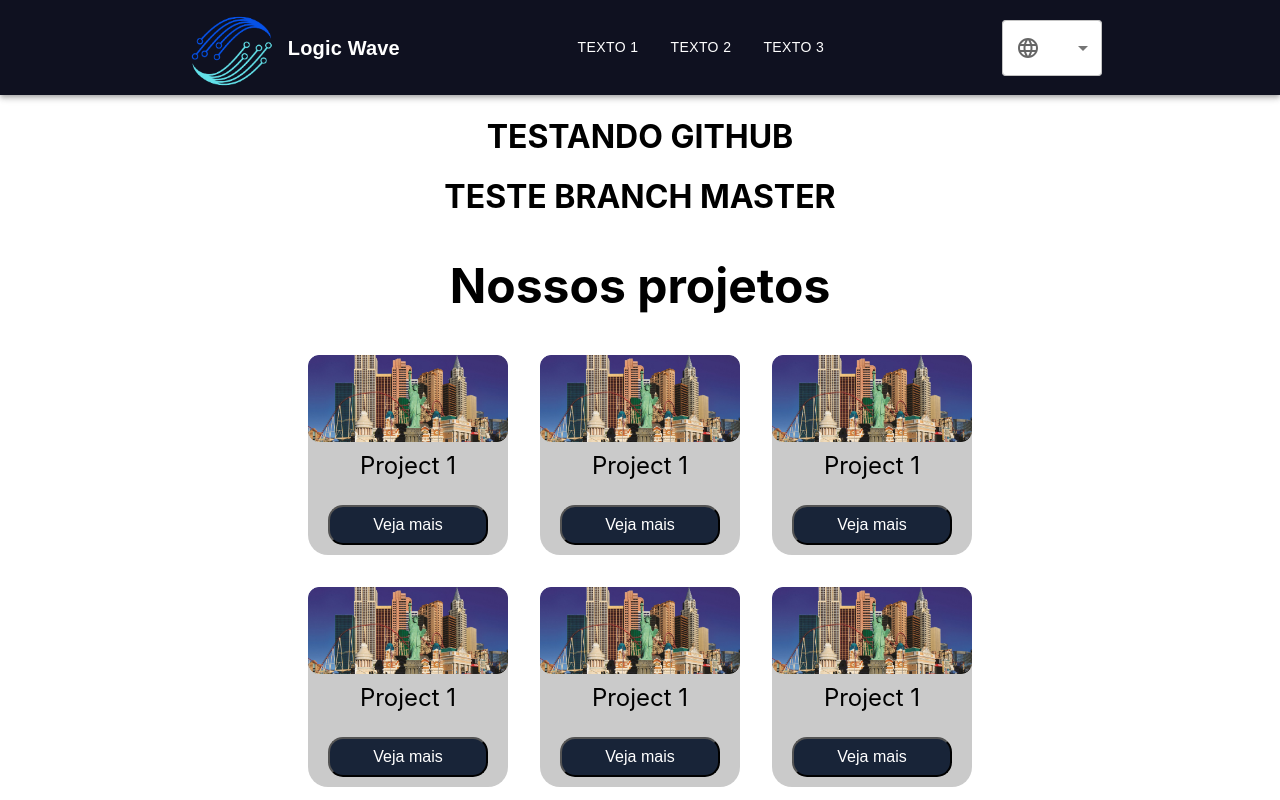
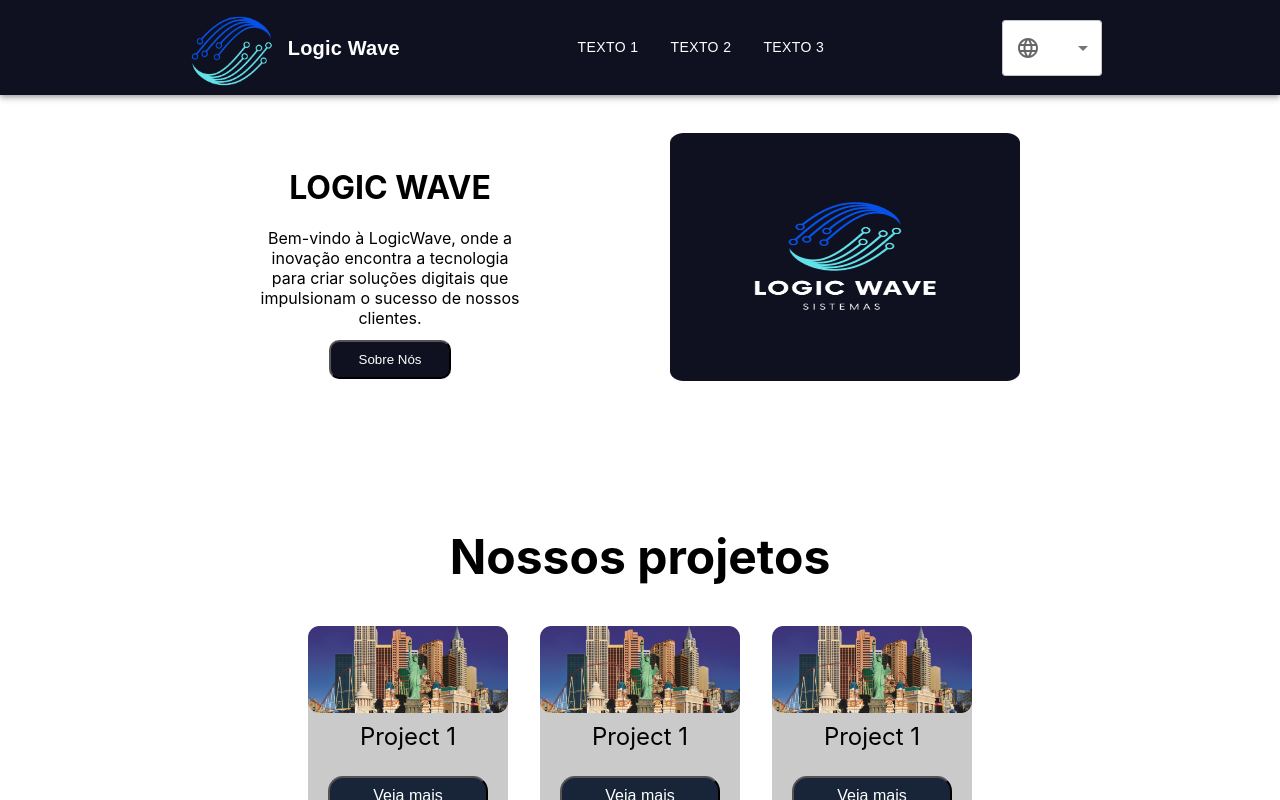
Before and after one commit to oliveira-lucas7/empresa-wave, a React (Create React App) app: page / in a window 1280 px wide. Shown: the top 800 px of the page. Built offline with nearby package versions, Linux system fonts and the light colour scheme.

Commit message:
Tela da Home feita

```diff
--- a/package.json
+++ b/package.json
@@ -12,6 +12,7 @@
     "@testing-library/user-event": "^13.5.0",
     "react": "^18.2.0",
     "react-dom": "^18.2.0",
+    "react-router-dom": "^6.16.0",
     "react-scripts": "5.0.1",
     "web-vitals": "^2.1.4"
   },
--- a/src/App.css
+++ b/src/App.css
@@ -5,6 +5,12 @@
 .App-logo {
   height: 40vmin;
   pointer-events: none;
+}
+
+body{
+  margin: 0;
+  padding: 0;
+  box-sizing: border-box;
 }
 
 @media (prefers-reduced-motion: no-preference) {
--- a/src/App.jsx
+++ b/src/App.jsx
@@ -2,13 +2,13 @@ import "./App.css";
 import Footer from "./components/Footer";
 import Header from "./components/header";
 import Projetos from "./components/projetos";
+import Home from "./components/home"
 
 function App() {
   return (
     <div className="App">
       <Header />
-      <h1>TESTANDO GITHUB</h1>
-      <h1>TESTE BRANCH MASTER</h1>
+      <Home/>
       <Projetos />
       <Footer />
     </div>
--- /dev/null
+++ b/src/components/home.jsx
@@ -0,0 +1,20 @@
+import React from "react";
+import logohome from "../img/logo-home.png"
+import Style from "../css/home.module.css"
+
+function Home() {
+  return (
+    <main className={Style.container}>
+        <div className={Style.info}>
+            <h1>LOGIC WAVE</h1>
+            <p>Bem-vindo à LogicWave, onde a inovação encontra a tecnologia para criar soluções digitais que impulsionam o sucesso de nossos clientes.</p>
+            <button className={Style.sobre}>Sobre Nós</button>
+        </div>
+        <div className={Style.imagemLogo}>
+            <img className={Style.imagemLogo} src={logohome} alt="Logo da "/>
+        </div>
+    </main>
+  );
+}
+
+export default Home;
--- /dev/null
+++ b/src/css/home.module.css
@@ -0,0 +1,75 @@
+.container{
+    display: flex;
+    margin: 3% auto;
+    justify-content: center;
+    flex-wrap: wrap;
+}
+
+.info{
+    width: 30%;
+    padding: 1%;
+    align-items: center;
+    text-align: center;
+}
+
+
+.info p{
+    flex-wrap: wrap;
+    width: 70%;
+    margin: 3% auto;
+}
+
+.imagemLogo img{
+    height: 70%;
+    width: 70%;
+    padding: 0;
+    margin: 0;
+}
+
+.sobre{
+    height: 12%;
+    width: 32%;
+    border-radius: 10px;
+    background-color: #0F1120;
+    color: white;
+}
+
+.sobre:hover{
+    background-color: #fff;
+    border-color: black;
+    color: #0f1120;
+    -webkit-transform: scale(1.3);
+    -ms-transform: scale(1.3);
+    transform: scale(1.1);
+    transition-duration: 0.7s;
+    cursor: pointer;
+}
+
+
+@Media screen and (max-width: 1024px){
+    .sobre{
+        width: 50%;
+    }
+}
+
+@Media screen and (min-width: 768px) and (max-width:768px){
+    .info p {
+        width: 90%;
+    }
+    .imagemLogo{
+        height: 40%;
+        width: 50%;
+    }
+    .sobre{
+        width: 80%;
+    }
+}
+
+@Media screen and (max-width: 425px){
+    .info {
+        width: 100%;
+    }
+    .sobre{
+        margin-bottom: 6%;
+    }
+}
```
Also changed, not shown: src/components/teste.jsx (added, +35 -0 lines), src/img/logo-home.png (added), 1 other file (tests, documents, lock files or other folders).
